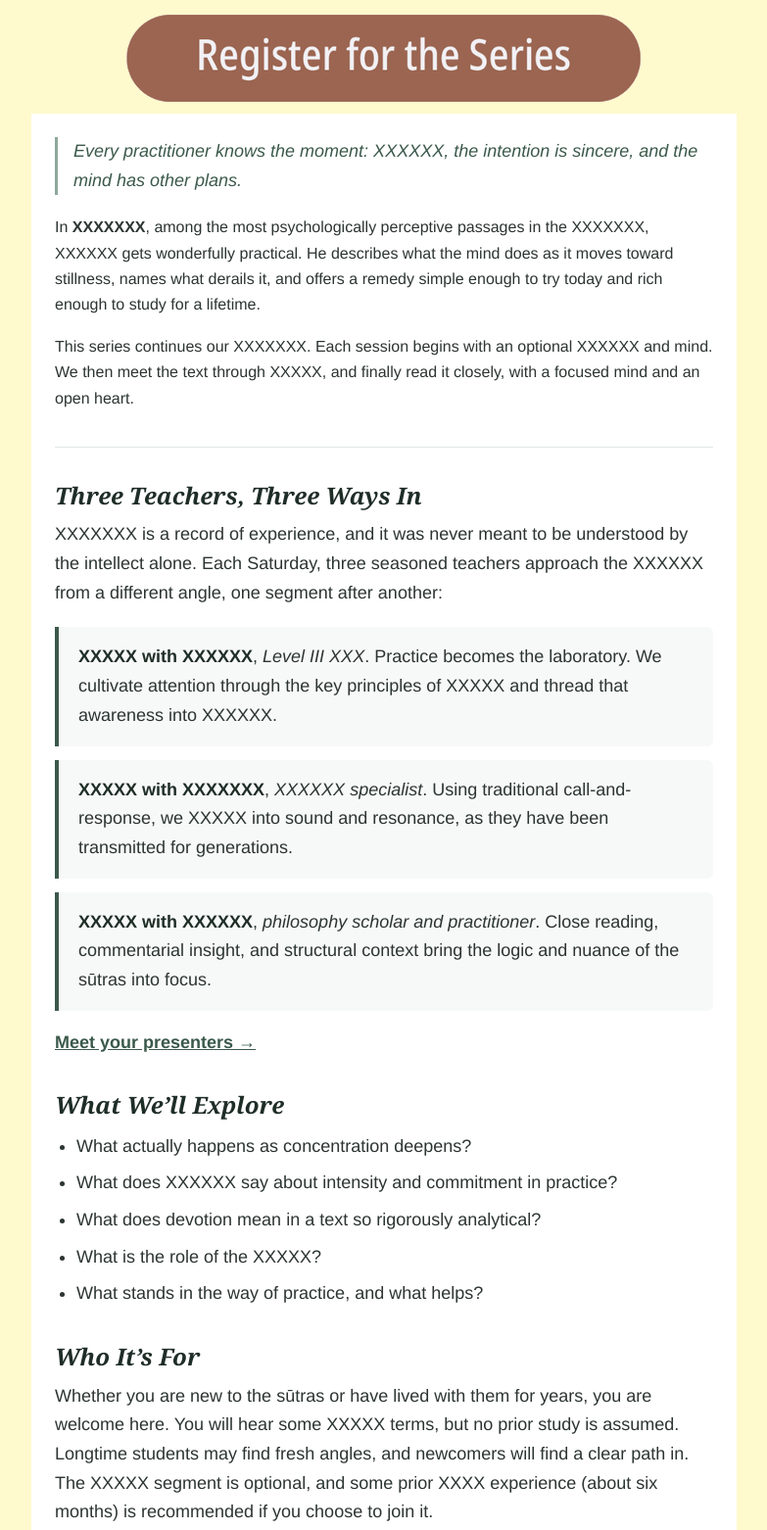
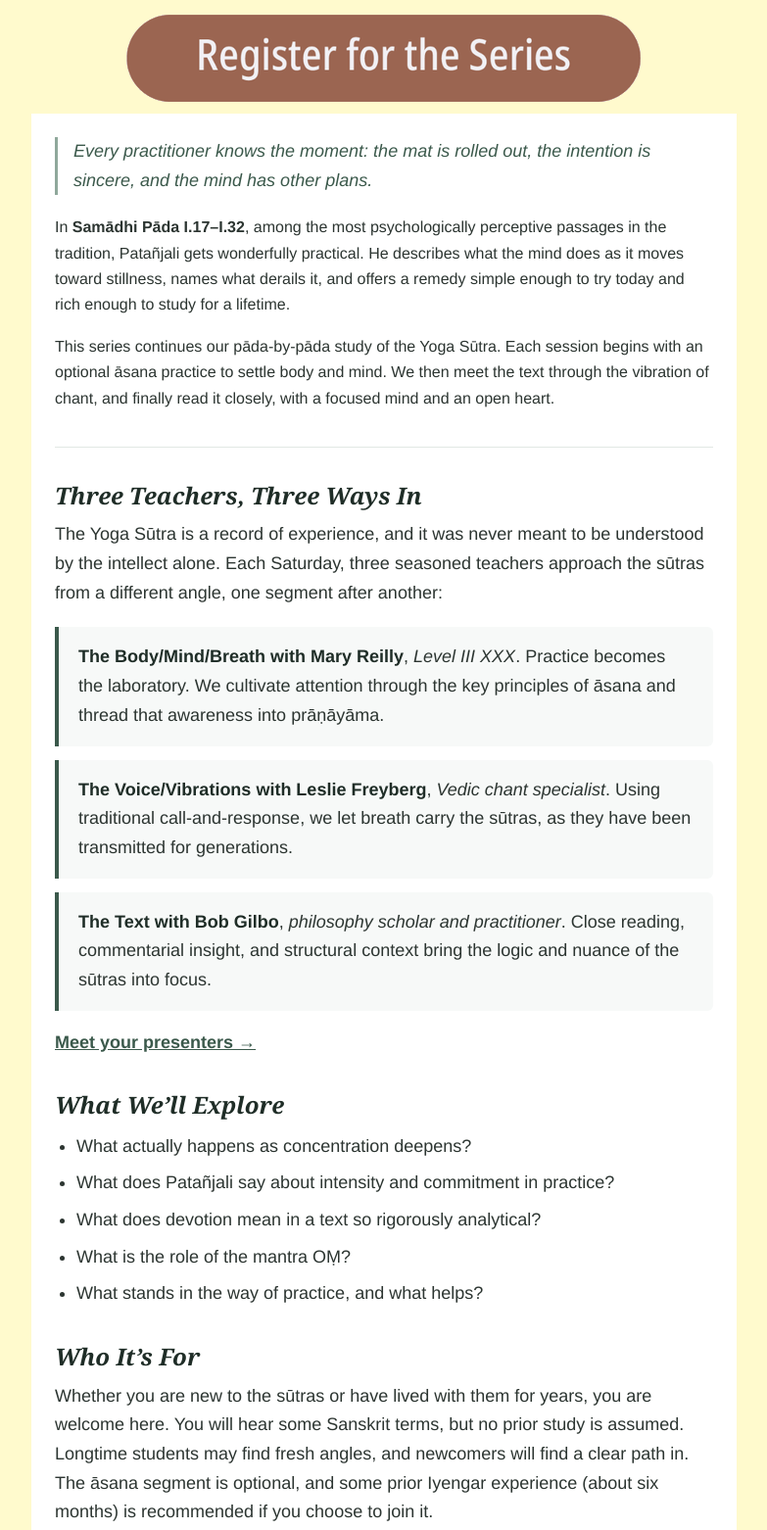
Before and after one commit to kputalik/kputalik.github.io, a plain HTML site: page workshops.htm in a window 1280 px wide. Shown: the part 1381-2943 px from the top of the page at 98% size, without its empty margins (248-1031 px from the left). Drawn offline with nearby package versions, Linux system fonts and the light colour scheme; a script that the page names is missing; a small style sheet from the web is missing.

Commit message:
Revise text in workshops.htm for clarity and detail
Updated various sections in workshops.htm to include specific terms and details related to the Yoga Sūtra, enhancing clarity and context.

```diff
--- a/workshops.htm
+++ b/workshops.htm
@@ -274,13 +274,13 @@ I hope you can join us! This will be a small, intimate group—the perfect setti
   <!-- NARRATIVE HOOK -->
   <div style="margin-bottom: 36px; font-size: 16px;">
     <p style="font-style: italic; font-size: 18px; color: #3b594b; border-left: 3px solid #8fa89b; padding-left: 16px; margin-bottom: 20px;">
-      Every practitioner knows the moment: XXXXXX, the intention is sincere, and the mind has other plans.
+      Every practitioner knows the moment: the mat is rolled out, the intention is sincere, and the mind has other plans.
     </p>
     <p style="margin-bottom: 16px;">
-      In <strong>XXXXXXX</strong>, among the most psychologically perceptive passages in the XXXXXXX, XXXXXX gets wonderfully practical. He describes what the mind does as it moves toward stillness, names what derails it, and offers a remedy simple enough to try today and rich enough to study for a lifetime.
+      In <strong>Samādhi Pāda I.17–I.32</strong>, among the most psychologically perceptive passages in the tradition, Patañjali gets wonderfully practical. He describes what the mind does as it moves toward stillness, names what derails it, and offers a remedy simple enough to try today and rich enough to study for a lifetime.
     </p>
     <p>
-      This series continues our XXXXXXX. Each session begins with an optional XXXXXX and mind. We then meet the text through XXXXX, and finally read it closely, with a focused mind and an open heart.
+      This series continues our pāda-by-pāda study of the Yoga Sūtra. Each session begins with an optional āsana practice to settle body and mind. We then meet the text through the vibration of chant, and finally read it closely, with a focused mind and an open heart.
     </p>
   </div>
 
@@ -292,20 +292,20 @@ I hope you can join us! This will be a small, intimate group—the perfect setti
       Three Teachers, Three Ways In
     </h2>
     <p style="margin-bottom: 20px;">
-      XXXXXXX is a record of experience, and it was never meant to be understood by the intellect alone. Each Saturday, three seasoned teachers approach the XXXXXX from a different angle, one segment after another:
+      The Yoga Sūtra is a record of experience, and it was never meant to be understood by the intellect alone. Each Saturday, three seasoned teachers approach the sūtras from a different angle, one segment after another:
     </p>
 
     <!-- Teacher Cards -->
     <div style="background-color: #f7f9f8; border-left: 4px solid #3b594b; padding: 16px 20px; border-radius: 0 6px 6px 0; margin-bottom: 14px;">
-      <strong style="color: #1f2d27;">XXXXX with XXXXXX</strong>, <em>Level III XXX</em>. Practice becomes the laboratory. We cultivate attention through the key principles of XXXXX and thread that awareness into XXXXXX.
+      <strong style="color: #1f2d27;">The Body/Mind/Breath with Mary Reilly</strong>, <em>Level III XXX</em>. Practice becomes the laboratory. We cultivate attention through the key principles of āsana and thread that awareness into prāṇāyāma.
     </div>
 
     <div style="background-color: #f7f9f8; border-left: 4px solid #3b594b; padding: 16px 20px; border-radius: 0 6px 6px 0; margin-bottom: 14px;">
-      <strong style="color: #1f2d27;">XXXXX with XXXXXXX</strong>, <em>XXXXXX specialist</em>. Using traditional call-and-response, we XXXXX into sound and resonance, as they have been transmitted for generations.
+      <strong style="color: #1f2d27;">The Voice/Vibrations with Leslie Freyberg</strong>, <em>Vedic chant specialist</em>. Using traditional call-and-response, we let breath carry the sūtras, as they have been transmitted for generations.
     </div>
 
     <div style="background-color: #f7f9f8; border-left: 4px solid #3b594b; padding: 16px 20px; border-radius: 0 6px 6px 0; margin-bottom: 18px;">
-      <strong style="color: #1f2d27;">XXXXX with XXXXXX</strong>, <em>philosophy scholar and practitioner</em>. Close reading, commentarial insight, and structural context bring the logic and nuance of the sūtras into focus.
+      <strong style="color: #1f2d27;">The Text with Bob Gilbo</strong>, <em>philosophy scholar and practitioner</em>. Close reading, commentarial insight, and structural context bring the logic and nuance of the sūtras into focus.
     </div>
 
     <p>
@@ -322,9 +322,9 @@ I hope you can join us! This will be a small, intimate group—the perfect setti
     </h2>
     <ul style="padding-left: 22px; margin: 0;">
       <li style="margin-bottom: 8px;">What actually happens as concentration deepens?</li>
-      <li style="margin-bottom: 8px;">What does XXXXXX say about intensity and commitment in practice?</li>
+      <li style="margin-bottom: 8px;">What does Patañjali say about intensity and commitment in practice?</li>
       <li style="margin-bottom: 8px;">What does devotion mean in a text so rigorously analytical?</li>
-      <li style="margin-bottom: 8px;">What is the role of the XXXXX?</li>
+      <li style="margin-bottom: 8px;">What is the role of the mantra OṂ?</li>
       <li style="margin-bottom: 8px;">What stands in the way of practice, and what helps?</li>
     </ul>
   </div>
@@ -335,7 +335,7 @@ I hope you can join us! This will be a small, intimate group—the perfect setti
       Who It’s For
     </h2>
     <p>
-      Whether you are new to the sūtras or have lived with them for years, you are welcome here. You will hear some XXXXX terms, but no prior study is assumed. Longtime students may find fresh angles, and newcomers will find a clear path in. The XXXXX segment is optional, and some prior XXXX experience (about six months) is recommended if you choose to join it.
+      Whether you are new to the sūtras or have lived with them for years, you are welcome here. You will hear some Sanskrit terms, but no prior study is assumed. Longtime students may find fresh angles, and newcomers will find a clear path in. The āsana segment is optional, and some prior Iyengar experience (about six months) is recommended if you choose to join it.
     </p>
   </div>
 
@@ -345,7 +345,7 @@ I hope you can join us! This will be a small, intimate group—the perfect setti
       Starting from the Beginning?
     </h3>
     <p style="margin: 0; font-size: 15px; color: #3d3524;">
-      If you’d like to begin with the opening sūtras, recordings of the XXX and XX segments from XXXXXXXX (I.1–I.16) are available for first-time study or review. Simply select the option on the registration form to receive links to eight 40-minute recordings. They’re yours to stream online through XXXXX. <em>(If you joined us live in XXXXXX, we have already sent you access details.)</em>
+      If you’d like to begin with the opening sūtras, recordings of the chant and philosophy segments from Patañjali’s Opening Gambit (I.1–I.16) are available for first-time study or review. Simply select the option on the registration form to receive links to eight 40-minute recording. They’re yours to stream online through January 9, 2027. <em>(If you joined us live in 2026, Mary has already sent you access details.)</em>
     </p>
   </div>
 
@@ -355,8 +355,8 @@ I hope you can join us! This will be a small, intimate group—the perfect setti
       The Details
     </h2>
     <ul style="list-style: none; padding: 0; margin: 0;">
-      <li style="margin-bottom: 10px;"><strong>Dates:</strong> XXXXXX</li>
-      <li style="margin-bottom: 10px;"><strong>Time:</strong> XXXXXX</li>
+      <li style="margin-bottom: 10px;"><strong>Dates:</strong> Saturdays, January 16, 23, and 30, 2027</li>
+      <li style="margin-bottom: 10px;"><strong>Time:</strong> Time: 9:00–11:30 am ET</li>
       <li style="margin-bottom: 10px;"><strong>Format:</strong> Live on Zoom, with an optional Q&amp;A at the end of each session</li>
       <li style="margin-bottom: 0;"><strong>Included:</strong> Separate recordings of each segment (available within 24 hours and for 30 days), chant sheets, study materials, weekly preview emails with readings and reflection prompts, and a moderated online discussion forum</li>
     </ul>
@@ -375,7 +375,7 @@ I hope you can join us! This will be a small, intimate group—the perfect setti
   <!-- FOOTER / CANCELLATION POLICY -->
   <div style="border-top: 1px solid #e2e8e4; padding-top: 20px; font-size: 13px; color: #63706a;">
     <p style="margin: 0;">
-      <strong>Need to cancel?</strong> We’re able to refund your registration through XXXXXXXX, less a $35 fee to cover processing and administrative costs. If something unexpected comes up after that, please reach out and we’ll see what we can do.
+      <strong>Need to cancel?</strong> We’re able to refund your registration through January 6, 2027, less a $35 fee to cover processing and administrative costs. If something unexpected comes up after that, please reach out and we’ll see what we can do.
     </p>
   </div>
 
```
